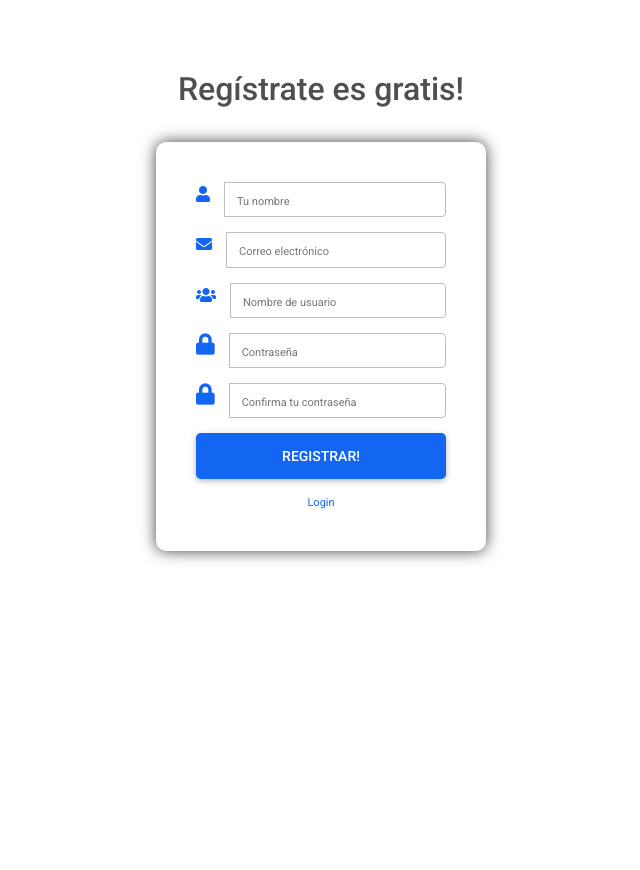
After one commit to LuisF543678/Web-app-consult-patients, a PHP site: page /sign-up.html in a window 1280 px wide. The commit adds this page. Shown: the whole page, without its empty margins (319-959 px from the left). Run offline with PHP 8.4, Linux system fonts and the light colour scheme; some libraries are stand-ins or nearby versions.

Commit message:
add template signup

```diff
--- /dev/null
+++ b/css/signup.css
@@ -0,0 +1,72 @@
+/*
+ * General styles
+ */
+
+ body,
+ html {
+   height: 100%;
+   background-repeat: no-repeat;
+
+ }
+
+ .main {
+   margin-top: 70px;
+ }
+
+ h1.title {
+   font-size: 50px;
+   font-weight: 400;
+ }
+
+ hr {
+   width: 10%;
+   color: #fff;
+ }
+
+ .form-group {
+   margin-bottom: 15px;
+ }
+
+ label {
+   margin-bottom: 15px;
+ }
+
+ input,
+ input::-webkit-input-placeholder {
+   font-size: 11px;
+   padding-top: 3px;
+ }
+
+ .main-login {
+   background-color: #fff;
+   -moz-border-radius: 2px;
+   -webkit-border-radius: 2px;
+   border-radius: 10px;
+   -webkit-box-shadow: 0px 0px 15px 0px rgba(0,0,0,0.75);
+   -moz-box-shadow: 0px 0px 15px 0px rgba(0,0,0,0.75);
+   box-shadow: 0px 0px 15px 0px rgba(0,0,0,0.75);
+ }
+
+ .main-center {
+   margin-top: 30px;
+   margin: 0 auto;
+   max-width: 330px;
+   padding: 40px 40px;
+ }
+
+ .login-button {
+   margin-top: 5px;
+ }
+
+ .login-register {
+   font-size: 11px;
+   text-align: center;
+ }
+
+ span {
+    padding-right: 15px !important;
+ }
+
+ .fa, .fa-user, .fa {
+     color:#1266f1;
+ }
--- a/js/login.js
+++ b/js/login.js
@@ -15,3 +15,8 @@ function showPassword() {
     }
 
 }
+
+
+function signup(){
+    location.href ="././sign-up.html";
+}
--- /dev/null
+++ b/sign-up.html
@@ -0,0 +1,87 @@
+<!DOCTYPE html>
+<html lang="en">
+<head>
+    <meta charset="UTF-8">
+    <meta http-equiv="X-UA-Compatible" content="IE=edge">
+    <meta name="viewport" content="width=device-width, initial-scale=1.0">
+    <title>Sign up</title>
+    <link rel="stylesheet" href="https://use.fontawesome.com/releases/v5.11.2/css/all.css" />
+  <!-- Google Fonts Roboto -->
+  <link rel="stylesheet" href="https://fonts.googleapis.com/css2?family=Roboto:wght@300;400;500;700&display=swap" />
+  <!-- MDB -->
+  <link rel="stylesheet" href="./css/mdb.min.css" />
+  <link rel="stylesheet" href="./css/signup.css">
+</head>
+<body>
+    <div class="container">
+  <div class="row main">
+    <div class="panel-heading col-md-12">
+      <h2 class="text-center">Regístrate es gratis!</h2>
+      <br>
+    </div>
+    <div class="main-login main-center">
+      <form class="form-horizontal" method="post" action="#">
+
+        <div class="form-group">
+
+          <div class="cols-sm-10">
+            <div class="input-group">
+              <span class="input-group-addon"><i class="fa fa-user fa" aria-hidden="true"></i></span>
+              <input type="text" class="form-control" name="name" id="name" placeholder="Tu nombre" />
+            </div>
+          </div>
+        </div>
+
+        <div class="form-group">
+
+          <div class="cols-sm-10">
+            <div class="input-group">
+              <span class="input-group-addon"><i class="fa fa-envelope fa" aria-hidden="true"></i></span>
+              <input type="text" class="form-control" name="email" id="email" placeholder="Correo electrónico" />
+            </div>
+          </div>
+        </div>
+
+        <div class="form-group">
+
+            <div class="cols-sm-10">
+            <div class="input-group">
+              <span class="input-group-addon"><i class="fa fa-users fa" aria-hidden="true"></i></span>
+              <input type="text" class="form-control" name="username" id="username" placeholder="Nombre de usuario" />
+            </div>
+          </div>
+        </div>
+
+        <div class="form-group">
+
+            <div class="cols-sm-10">
+            <div class="input-group">
+              <span class="input-group-addon"><i class="fa fa-lock fa-lg" aria-hidden="true"></i></span>
+              <input type="password" class="form-control" name="password" id="password" placeholder="Contraseña" />
+            </div>
+          </div>
+        </div>
+
+        <div class="form-group">
+          <div class="cols-sm-10">
+            <div class="input-group">
+              <span class="input-group-addon"><i class="fa fa-lock fa-lg" aria-hidden="true"></i></span>
+              <input type="password" class="form-control" name="confirm" id="confirm" placeholder="Confirma tu contraseña" />
+            </div>
+          </div>
+        </div>
+
+        <div class="form-group ">
+          <a href="./search-doctor.html">
+            <button type="button" class="btn btn-primary btn-lg btn-block login-button">Registrar!</button>
+          </a>
+        </div>
+        <div class="login-register">
+          <a href="">Login</a>
+        </div>
+      </form>
+    </div>
+  </div>
+</div>
+</body>
+</html>
```
Also changed, not shown: css/login.css (+8 -0 lines), login.html (+5 -2 lines).
